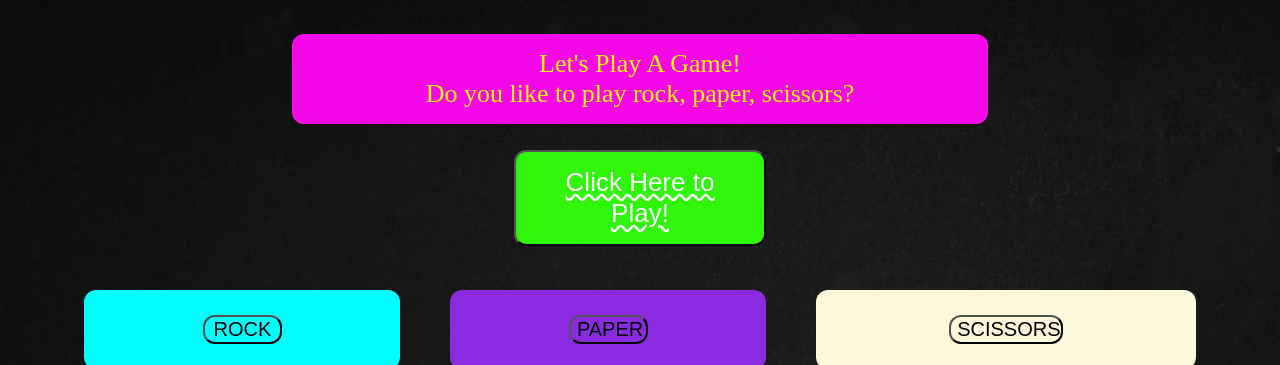
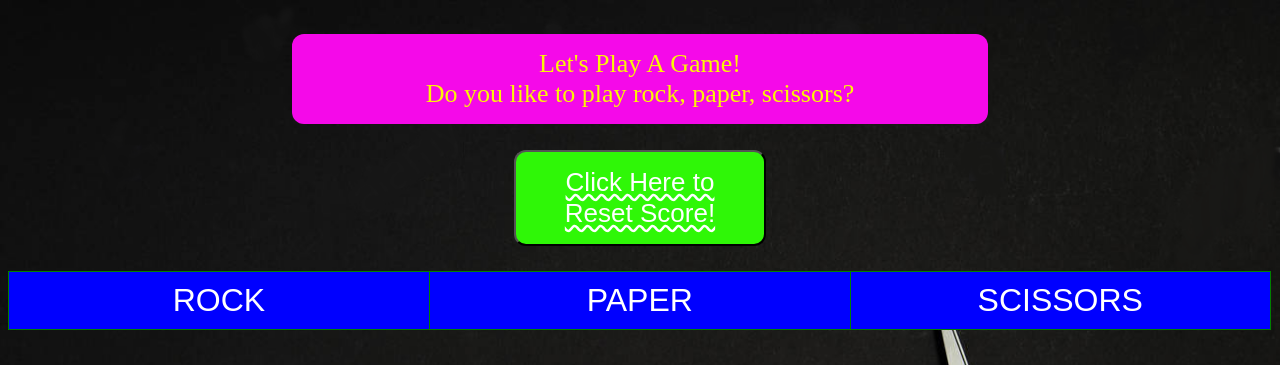
Before and after one commit to mrush336/RockPaperScissors, a plain HTML site: page index.html in a window 1280 px wide. Shown: the top 365 px of the page. Drawn offline with Linux system fonts and the light colour scheme.

Commit message:
Changed button styles.

```diff
--- a/game.js
+++ b/game.js
@@ -30,7 +30,6 @@ function compSelect(choice){
 
 //Main game function
 function playRound(playerSelect, compSelect){
-
   if (playerSelect.toLowerCase() === compSelect){
     alert(`The computer chose, ${compSelect} it is a tie!`);
   }else if (playerSelect.toLowerCase() === 'rock' && compSelect === 'scissors'
--- a/index.html
+++ b/index.html
@@ -16,20 +16,12 @@
             <p id="top">Let's Play A Game!<br>Do you like to play rock, paper, scissors?</p>
         </div>
         <div class="container">
-            <button id="start" type="button"  onclick="game()">Click Here to Play!</button>
+            <button id="start" type="button"  onclick="game()">Click Here to Reset Score!</button>
         </div>
-        <div>
-            <section>
-                <div id="rock">
-                    <button id="rock" onclick="rock()">ROCK</button>
-                </div>
-                <div id="paper">
-                    <button id="paper" onclick="paper()">PAPER</button>
-                </div>
-                <div id="scissors">
-                    <button id="scissors" onclick="scissors()">SCISSORS</button>
-                </div>
-            </section>
+        <div class="btn-group">
+            <button id="rock" style="width: 33.3%" onclick="rock()">ROCK</button>
+            <button id="paper" style="width: 33.3%" onclick="paper()">PAPER</button>
+            <button id="scissors" style="width: 33.3%" onclick="scissors()">SCISSORS</button>
         </div>
         <div id="score">
             <caption class="container">
--- a/style.css
+++ b/style.css
@@ -39,48 +39,29 @@ div {
 
 }
 
-
-section{
-  display: flex;
-  justify-content: center;
-  margin-top: 1.5%;
-
-}
-#rock{
-  background-color: aqua;
-  margin-left: 25px;
-  margin-right: 25px;
+.btn-group button{
+  background-color: blue;
+  border: 1px solid green;
+  color: white;
+  padding: 10px 24px;
+  cursor: pointer;
+  float: left;
   margin-top: 25px;
-  margin-bottom: 25px;
-  font-size: 20px;
-  border-radius: 12px;
-  width: 25%;
-  text-align: center;
-
+  font-size: 32px;
 }
 
-#paper{
-  background-color: blueviolet;
-  margin-left: 25px;
-  margin-right: 25px;
-  margin-top: 25px;
-  margin-bottom: 25px;
-  font-size: 20px;
-  border-radius: 12px;
-  width: 25%;
-  text-align: center;
+.btn-group button:not(:last-child){
+  border-right: none;
 }
 
-#scissors{
-  background-color: cornsilk;
-  margin-left: 25px;
-  margin-right: 25px;
-  margin-top: 25px;
-  margin-bottom: 25px;
-  font-size: 20px;
-  border-radius: 12px;
-  width: 30%;
-  text-align: center;
+.btn-group::after{
+  content: "";
+  clear: both;
+  display: table;
+}
+
+.btn-group button:hover{
+  background-color: cadetblue;
 }
 
 #score{
```
